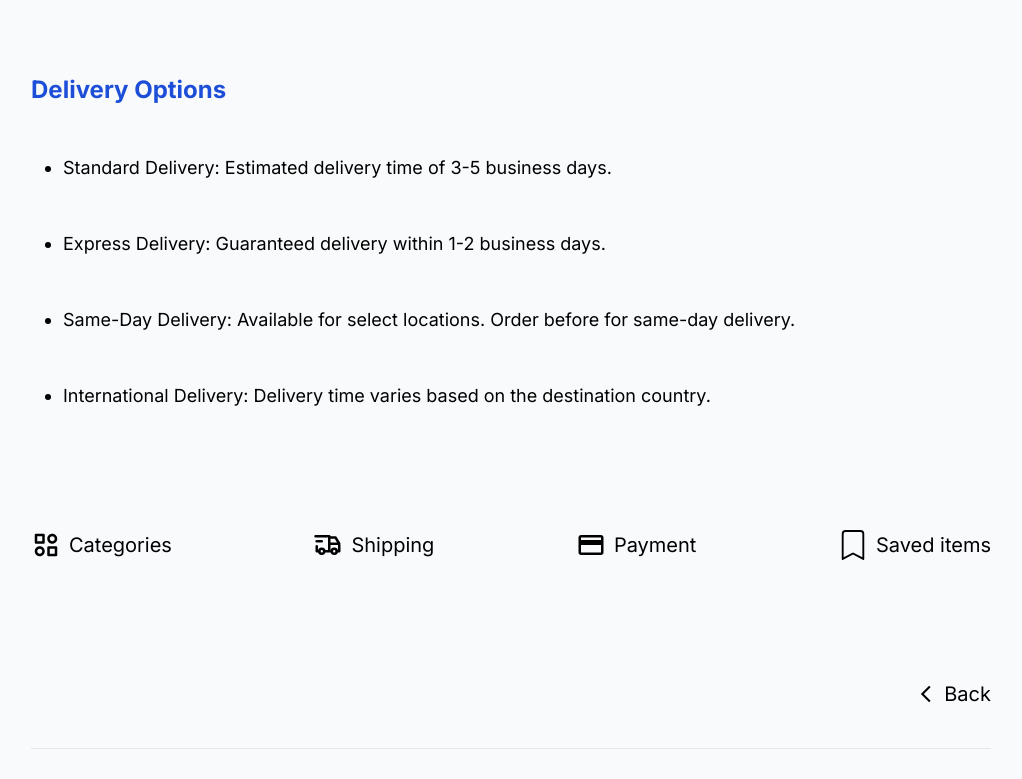
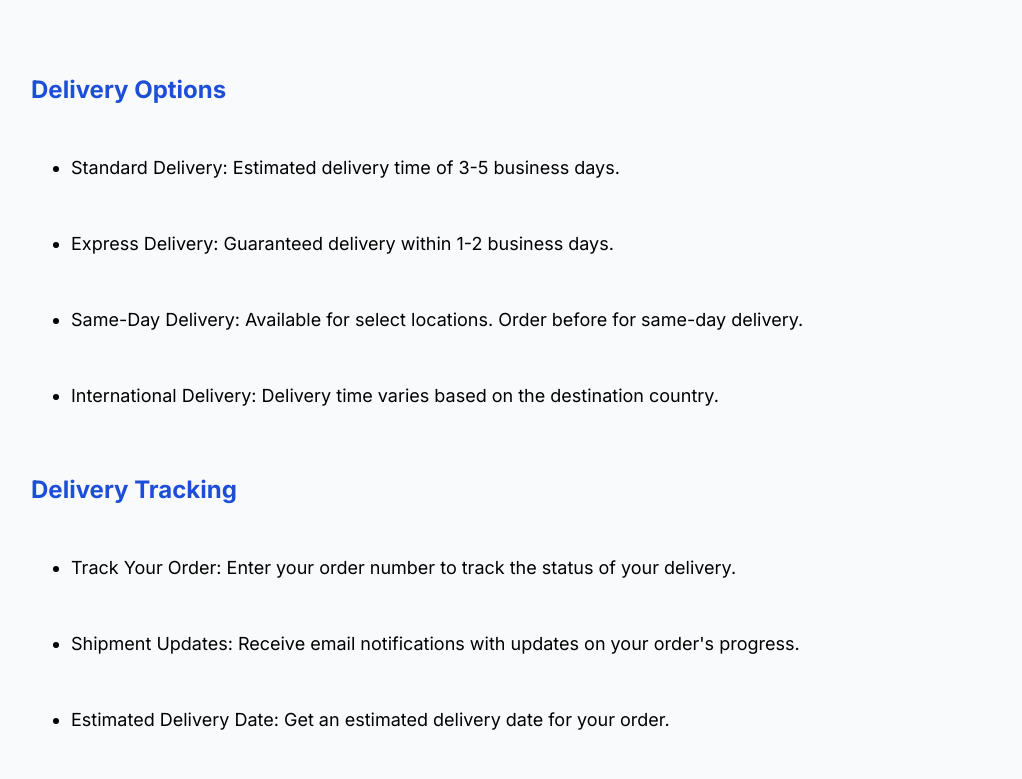
Before and after one commit to rakibulhasan933/power-tech-client, a Next.js app: page /shop/shipping in a window 1280 px wide. Shown: the part 240-1019 px from the top of the page, without its empty margins (129-1151 px from the left). Built offline with nearby package versions, Linux system fonts and the light colour scheme.

Commit message:
[ADD] shipping

```diff
--- a/app/shop/shipping/page.js
+++ b/app/shop/shipping/page.js
@@ -10,9 +10,9 @@ function Shipping() {
 					<h2 className='ml-3 text-5xl font-bold'>Shipping</h2>
 				</div>
 			</div>
-			<div className="">
+			<div className="mb-10">
 				<h2 className="mb-6 text-2xl font-bold text-blue-700">Delivery Options</h2>
-				<ul className="flex flex-col px-8 list-disc">
+				<ul className="flex flex-col px-10 list-disc">
 					<li className="my-6 text-lg font-normal">
 						Standard Delivery: Estimated delivery time of 3-5 business days.
 					</li>
@@ -25,9 +25,22 @@ function Shipping() {
 					<li className="my-6 text-lg font-normal">International Delivery: Delivery time varies based on the destination country.</li>
 				</ul>
 			</div>
-			<div className=""></div>
-			<div className=""></div>
-			<div className=""></div>
+			<div className="my-10">
+				<h2 className="mb-6 text-2xl font-bold text-blue-700">Delivery Tracking</h2>
+				<ul className="flex flex-col px-10 list-disc">
+					<li className="my-6 text-lg font-normal">
+						Track Your Order: Enter your order number to track the status of your delivery.
+					</li>
+					<li className="my-6 text-lg font-normal">
+						Shipment Updates: Receive email notifications with updates on your order's progress.
+					</li>
+					<li className="my-6 text-lg font-normal">
+						Estimated Delivery Date: Get an estimated delivery date for your order.
+					</li>
+				</ul>
+			</div>
+			<div className="my-10"></div>
+			<div className="my-10"></div>
 		</div>
 	)
 }
```
